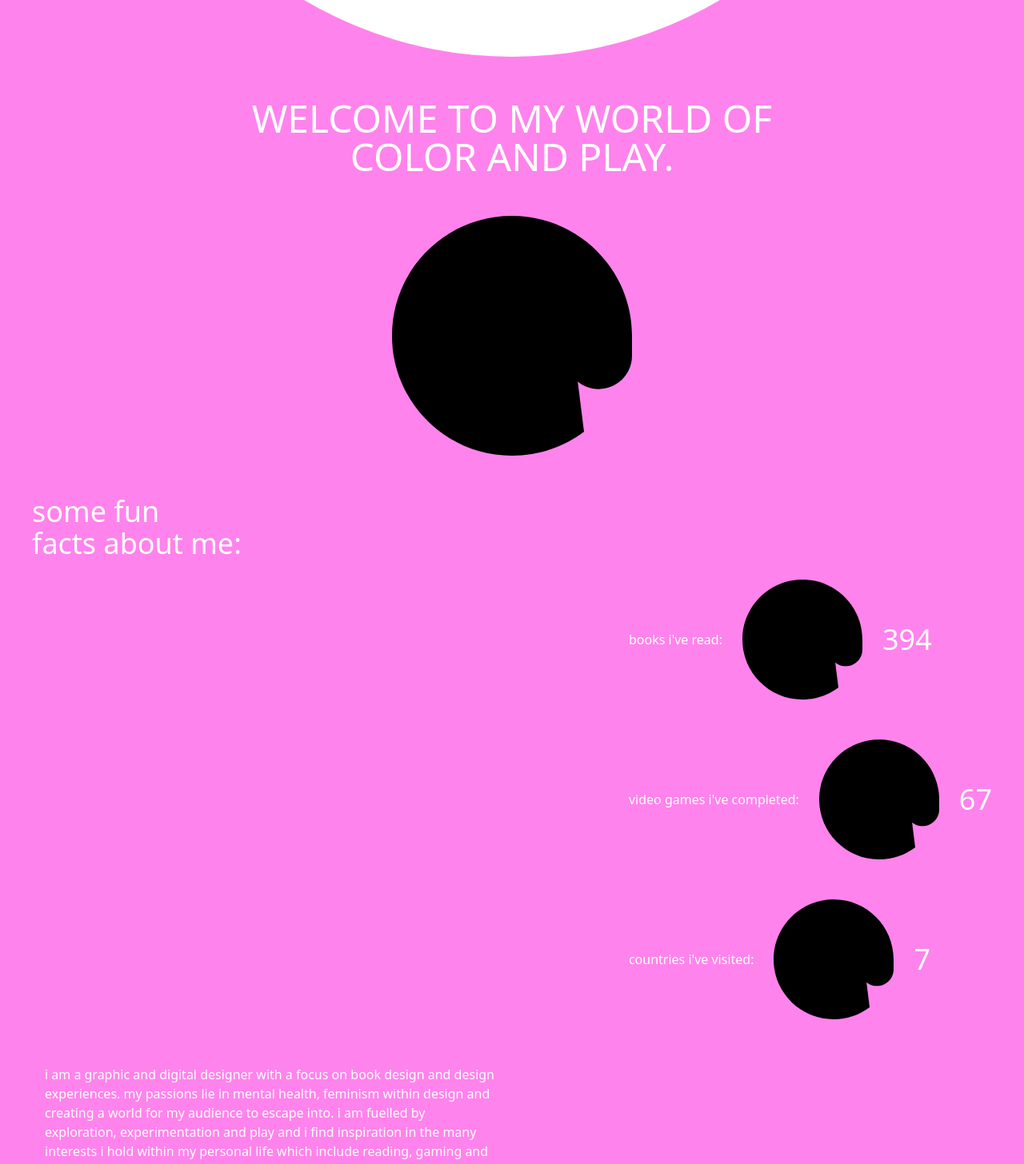
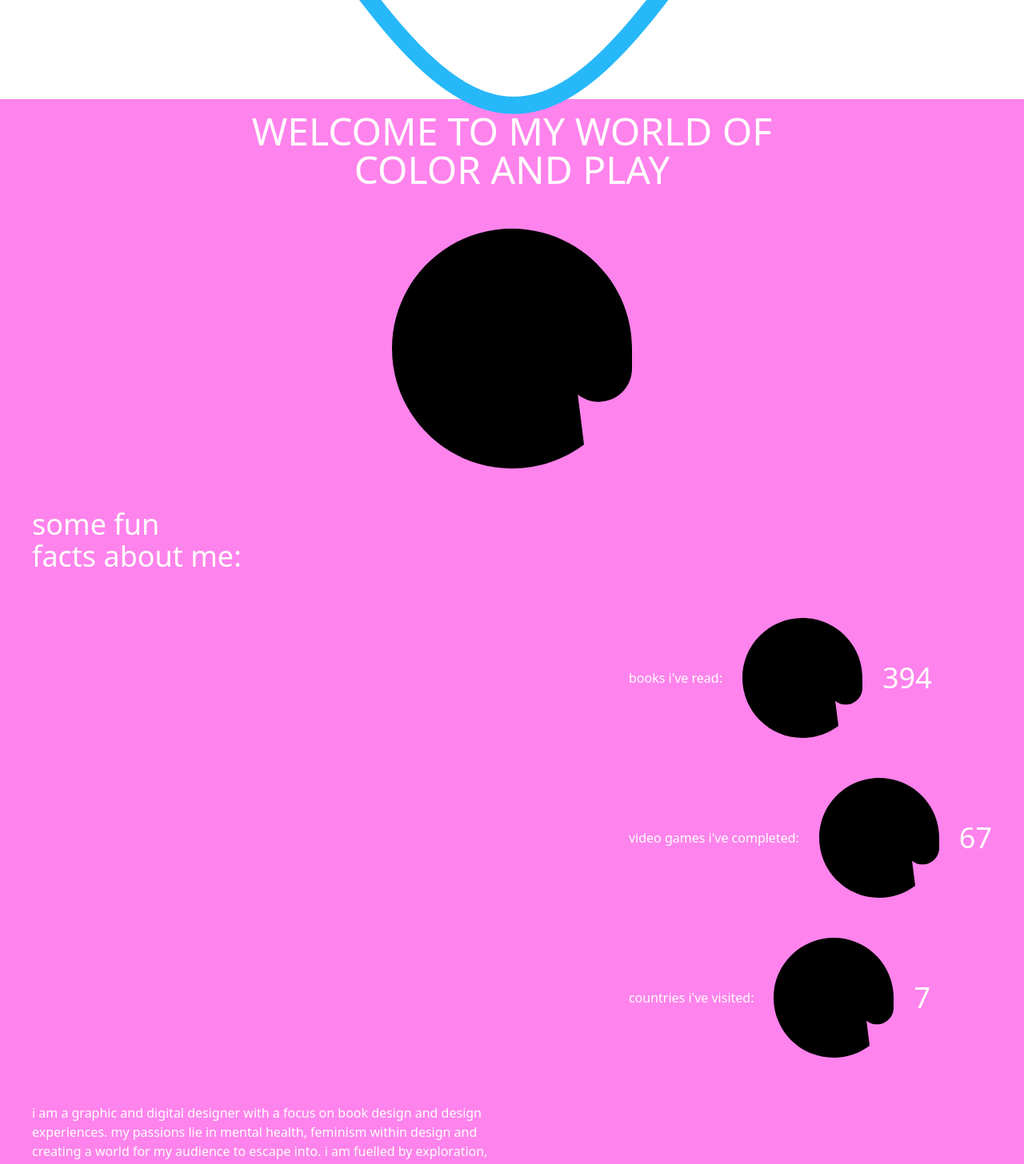
Before and after one commit to nmehta001/portfolio, a React (Vite) app: page /portfolio/about in a window 1280 px wide. Shown: the part 540-1996 px from the top of the page at 80% size. Built offline with nearby package versions, Linux system fonts and the light colour scheme.

Commit message:
chore: remove css shapes for svg ones (#10)

```diff
--- a/src/Pages/About/About.tsx
+++ b/src/Pages/About/About.tsx
@@ -1,6 +1,7 @@
 import { SVGIcon } from "@/types";
 
 import AtLogo from "../../assets/at.svg?react";
+import SinWaveAlt from "../../assets/sign-wave-alt.svg?react";
 
 interface Fact {
   className?: string;
@@ -39,22 +40,20 @@ export const About = (): JSX.Element => {
   ];
 
   return (
-    <div className="relative mb-[10rem] xl:mb-[15rem] mt-[5rem] lg:mt-[15rem] xl:mt-[20rem]">
-      <div className="w-4/5 h-[600px] rounded-bl-full rounded-br-full bg-white absolute left-0 right-0 -top-[29rem] lg:-top-[25.8rem] mx-auto -z-0 " />
-      <div className="w-1/5 h-1/5 rounded-tl-full rounded-tr-full bg-[#FF83EC] absolute -left-[1.5rem] lg:-left-[3.5rem] -top-[2rem] lg:-top-[11.3rem] mx-auto -rotate-[19deg] lg:-rotate-[39deg]" />
-      <div className="w-1/5 h-1/5 rounded-tl-full rounded-tr-full bg-[#FF83EC] absolute -right-[1.5rem] lg:-right-[3.5rem] -top-[2rem] lg:-top-[11.3rem] mx-auto rotate-[19deg] lg:rotate-[39deg]" />
-
-      <div className="bg-[#FF83EC] text-[#fff] px-5 lg:px-10 pt-60">
-        <div className="flex flex-col items-center justify-center">
-          <h1 className="uppercase text-2xl lg:text-5xl text-center">
-            Welcome to my world of
-            <br /> color and play.
+    <div className="relative">
+      <SinWaveAlt className="absolute -left-[5%] top-0 z-10 w-[110%]" />
+      <div className="relative mb-[10rem] lg:mb-[15rem]">
+        <div className="bg-[#FF83EC] mt-[45%] text-white px-10">
+          <div className="flex flex-col items-center text-center">
+            <h1 className="uppercase text-2xl lg:text-5xl">
+              Welcome to my world of <br />
+              color and play
             </h1>
             <AtLogo className="h-[100px] w-[100px] lg:h-[400px] lg:w-[400px]" />
           </div>
 
           <div className="flex flex-col">
-          <p className="self-start text-xl lg:text-4xl mb-[2rem] lg:mb-0">
+            <p className="self-start text-xl lg:text-4xl mb-[2rem]">
               some fun <br />
               facts about me:
             </p>
@@ -66,17 +65,18 @@ export const About = (): JSX.Element => {
           </div>
 
           <div className="lg:w-1/2 mt-[2rem] mb-0">
-          <p className="lg:px-4">
-            i am a graphic and digital designer with a focus on book design and
-            design experiences. my passions lie in mental health, feminism
-            within design and creating a world for my audience to escape into. i
-            am fuelled by exploration, experimentation and play and i find
+            <p>
+              i am a graphic and digital designer with a focus on book design
+              and design experiences. my passions lie in mental health, feminism
+              within design and creating a world for my audience to escape into.
+              i am fuelled by exploration, experimentation and play and i find
               inspiration in the many interests i hold within my personal life
               which include reading, gaming and fitness.
             </p>
           </div>
+          <div className="w-[200%] h-[120%] rounded-bl-full rounded-br-full bg-[#FF83EC] absolute -left-[50%] -bottom-[10rem] xl:-bottom-[16rem] -z-10" />
         </div>
-      <div className="w-[200%] h-[120%] rounded-bl-full rounded-br-full bg-[#FF83EC] absolute -left-[50%] -bottom-[10rem] xl:-bottom-[16rem] -z-10" />
+      </div>
     </div>
   );
 };
--- a/src/Pages/Home/Home.tsx
+++ b/src/Pages/Home/Home.tsx
@@ -1,5 +1,7 @@
 import { Typewriter } from "@/components/TypeWriter";
 import logoPng from "/logo.png";
+
+import Wave from "../../assets/wave.svg?react";
 
 export const Home = () => {
   return (
@@ -21,17 +23,16 @@ export const Home = () => {
           />
         </div>
       </div>
-      <div className="bg-[#FF83EC] h-[450px] lg:h-[650px] xl:h-[850px] relative flex items-center  mt-[20rem] lg:mt-[30rem]">
-        <span className="flex h-[75%] lg:h-[100%] w-[67%] lg:w-[65%] shrink-0 grow-0 items-center justify-center rounded-[50%] bg-[#FF83EC] absolute -top-[32%] lg:-top-[50%] -right-[10%] -z-10" />
-        <span className="flex h-[75%] lg:h-[100%] w-[67%] lg:w-[65%] shrink-0 grow-0 items-center justify-center rounded-[50%] bg-[#FFF] absolute -top-[55%] lg:-top-[50%] -left-[19.5%] lg:-left-[20%]" />
-        <div className="flex flex-col lg:flex-row items-center lg:justify-evenly w-full lg:-mt-[20rem] px-[1rem] lg:px-0">
-          <p className="z-10 lg:-ml-[20rem] text-[#fff] lg:text-[#FF83EC]">
+      <div className="h-screen relative mt-[15rem]">
+        <Wave className="absolute -top-[200px] left-0 right-0 mx-auto" />
+        <div className="flex flex-col lg:flex-row items-center lg:justify-around w-full mt-[5rem] text-white">
+          <p className="z-10 text-[#fff] lg:text-[#FF83EC]">
             i design for emotion;
             <br /> taking the time to understand who and what i'm designing for.
             <br />
             what matters most to me are people.
           </p>
-          <p className="text-[#fff] self-end mt-[2rem] lg:mt-0">
+          <p className="self-end mt-[2rem] lg:mt-0 text-[#FF83EC]">
             so,
             <br />
             <br /> take a minute,
@@ -40,23 +41,20 @@ export const Home = () => {
           </p>
         </div>
       </div>
-      <div className="bg-[#FF83EC] h-[450px] lg:h-[650px] xl:h-[850px] relative flex items-end">
-        <span className="flex h-[75%] lg:h-[100%] w-[66%] lg:w-[65%] shrink-0 grow-0 items-center justify-center rounded-[50%] bg-[#FF83EC] absolute -bottom-[32%] lg:-bottom-[50%] -left-[10%] -z-10" />
-        <span className="flex h-[75%] lg:h-[100%] w-[67%] lg:w-[65%] shrink-0 grow-0 items-center justify-center rounded-[50%] bg-[#FFF] absolute -bottom-[50%] -right-[20%] -z-0" />
-        <div className="flex flex-col lg:flex-row items-center lg:justify-evenly w-full lg:ml-[2rem] px-[1rem] lg:px-0 pb-[1rem] lg:pb-0">
-          <p className="lg:-ml-[20rem] text-[#fff] self-end">
+      <div className="flex flex-col lg:flex-row items-center lg:justify-around w-full text-white">
+        <p className="text-[#FF83EC]">
           when you choose to work with me,
           <br />
           you work with a friend not a colleague.
         </p>
-          <p className="z-10 self-start mt-[2rem] lg:mt-0 text-[#fff] lg:text-[#FF83EC]">
+        <p className="text-[#fff] lg:text-[#FF83EC]">
           i care about who you are,
           <br />
           how you feel
           <br />
           what you're about
         </p>
-        </div>
+        <Wave className="absolute left-0 right-0 mx-auto" />
       </div>
       <div className="flex items-center justify-center mt-[15rem] mb-[2.5rem] lg:mt-[30rem] lg:mb-[5rem]">
         <h1 className="text-4xl lg:text-7xl">so let's explore</h1>
```
Also changed, not shown: src/assets/sign-wave-alt.svg (added), src/assets/wave.svg (added). Lines whose indentation alone changed are shown as unchanged.
